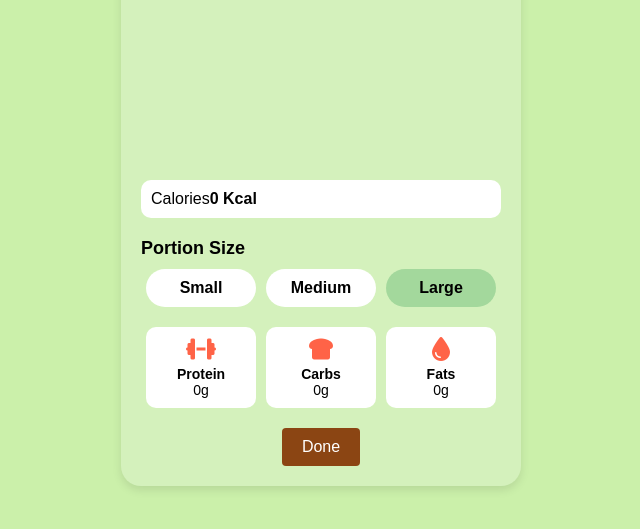
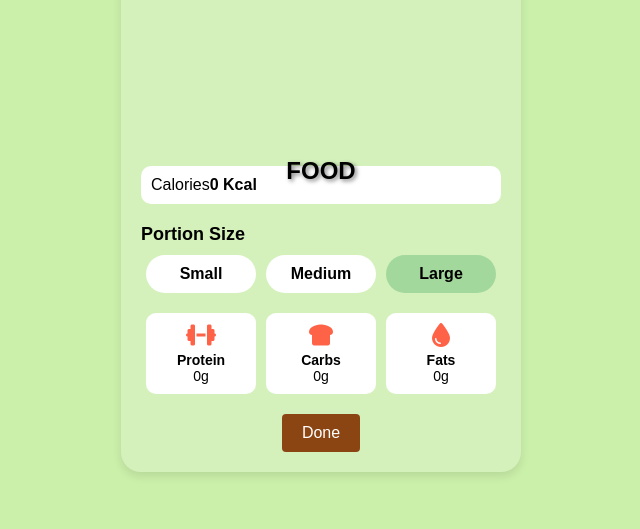
Before and after one commit to Harsh3x/IEEE-Silicon-Rush-PES, a plain HTML site: page large.html in a window 1280 px wide. Shown: the part 191-720 px from the top of the page, without its empty margins (319-959 px from the left). Drawn offline with Linux system fonts and the light colour scheme.

Commit message:
small and large html chnage

```diff
--- a/large.html
+++ b/large.html
@@ -55,7 +55,7 @@
 
     .title {
       position: absolute;
-      bottom: 10px;
+      bottom: 53vh;
       left: 50%;
       transform: translateX(-50%);
       color: white;
@@ -173,9 +173,6 @@
 
     #foodname1{
       color: black;
-      position: relative;
-      top: 12rem;
-      left:40vw;
     }
   </style>
 </head>
```
Also changed, not shown: small.html (+1 -4 lines).
